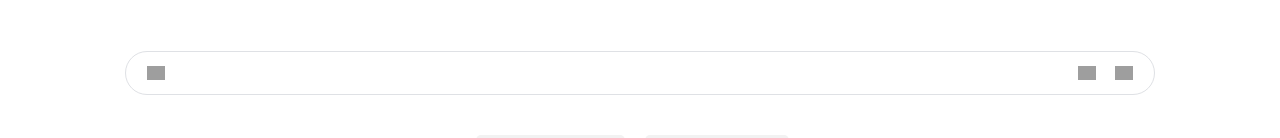
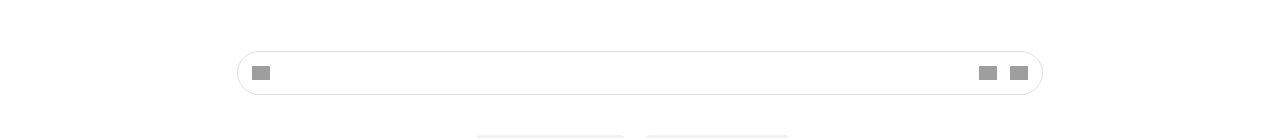
Before and after one commit to camoreno13/google-clone, a plain HTML site: page index.html in a window 1280 px wide. Shown: the part 513-651 px from the top of the page. Drawn offline with Linux system fonts and the light colour scheme; grey boxes are pictures that could not be loaded.

Commit message:
modify width input container

```diff
--- a/main.css
+++ b/main.css
@@ -79,7 +79,7 @@ main .google-search-container{
 }
 
 main .google-search-container .google-search-input-container{
-    width: 80%;
+    width: 800px;
     margin: 0 auto;
     border-radius: 100px;
     border: 1px solid #dfe1e5;
@@ -139,6 +139,7 @@ main .google-secondaty-buttons button{
     border-radius: 5px;
     padding: 0 15px;
     margin-right: 15px;
+    cursor: pointer;
 }
 
 main .google-secondaty-buttons button:hover{
```
